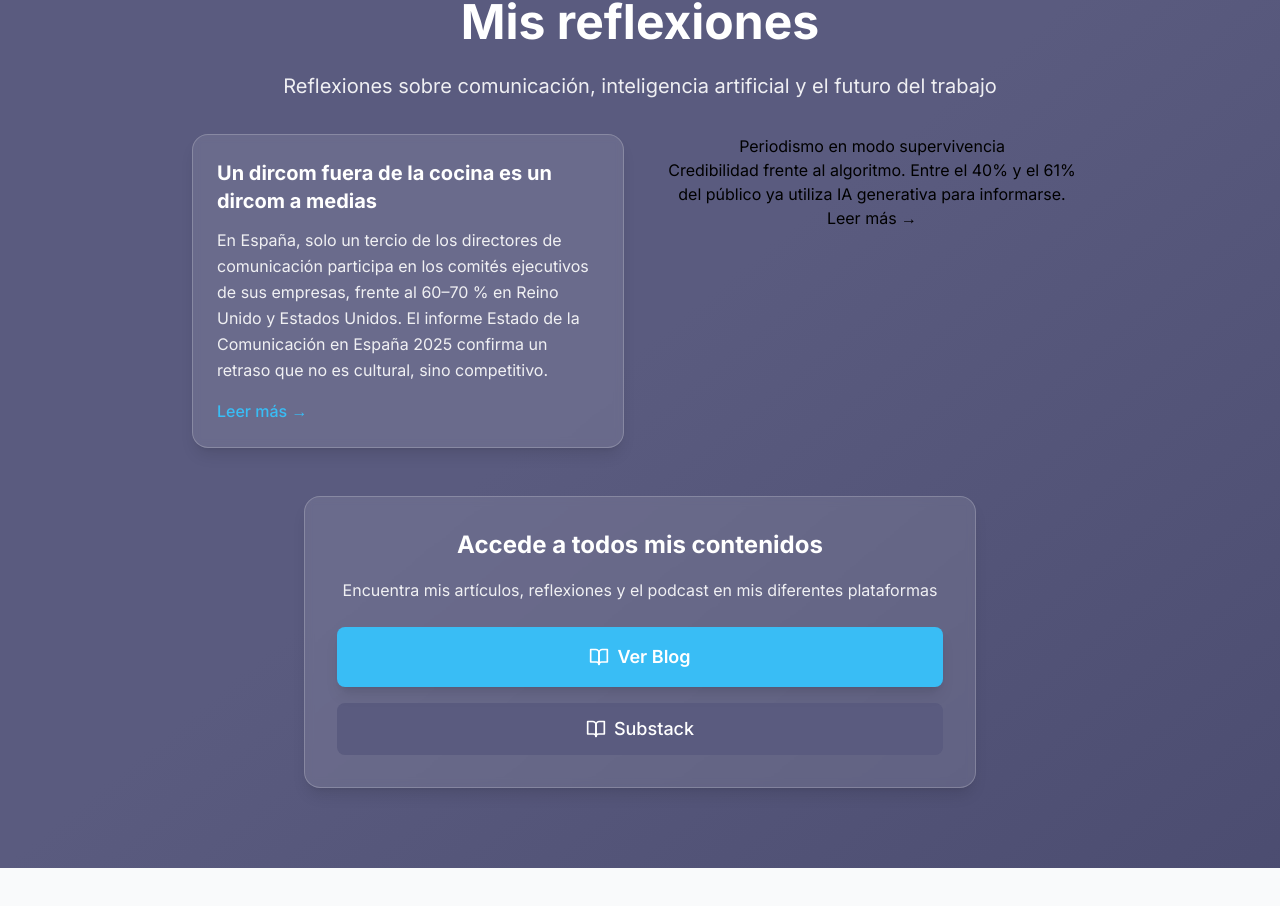
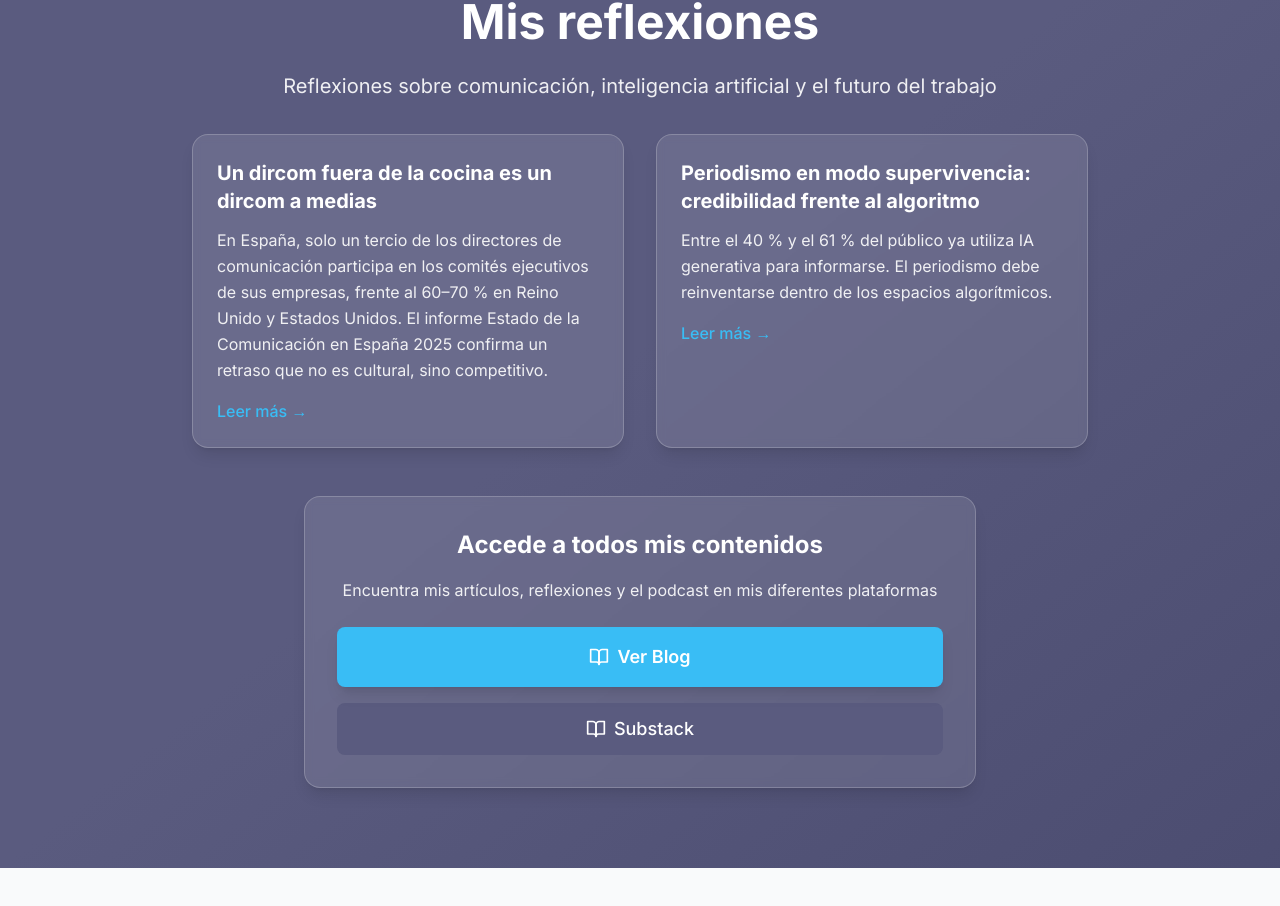
Before and after one commit to osanemeterio/oscarsanemeterio, a React (Vite) app: page / in a window 1280 px wide. Shown: the part 4892-5798 px from the top of the page. Built offline with nearby package versions, Linux system fonts and the light colour scheme.

Commit message:
Update Home.tsx

```diff
--- a/src/pages/Home.tsx
+++ b/src/pages/Home.tsx
@@ -457,11 +457,19 @@ function App() {
     <span className="text-[#39bdf5] font-medium">Leer más →</span>
   </Link>
 
-           <article className="...">
-  <h3>Periodismo en modo supervivencia</h3>
-  <p>Credibilidad frente al algoritmo. Entre el 40% y el 61% del público ya utiliza IA generativa para informarse.</p>
-  <a href="/blog/periodismo-supervivencia">Leer más →</a>
-</article>
+  {/* Entrada Periodismo en modo supervivencia */}
+  <Link
+    to="/blog/periodismo-supervivencia"
+    className="slide-up bg-white/10 backdrop-blur-sm p-6 rounded-2xl shadow-lg border border-white/20 hover:bg-white/20 transition-all duration-300 block text-left"
+  >
+    <h3 className="text-xl font-bold text-white mb-3">
+      Periodismo en modo supervivencia: credibilidad frente al algoritmo
+    </h3>
+    <p className="text-white/90 mb-4 leading-relaxed">
+      Entre el 40 % y el 61 % del público ya utiliza IA generativa para informarse. El periodismo debe reinventarse dentro de los espacios algorítmicos.
+    </p>
+    <span className="text-[#39bdf5] font-medium">Leer más →</span>
+  </Link>
 </div>
 
 <div className="slide-up bg-white/10 backdrop-blur-sm p-8 rounded-2xl shadow-lg border border-white/20 max-w-2xl mx-auto">
```
Lines whose indentation alone changed are shown as unchanged.
